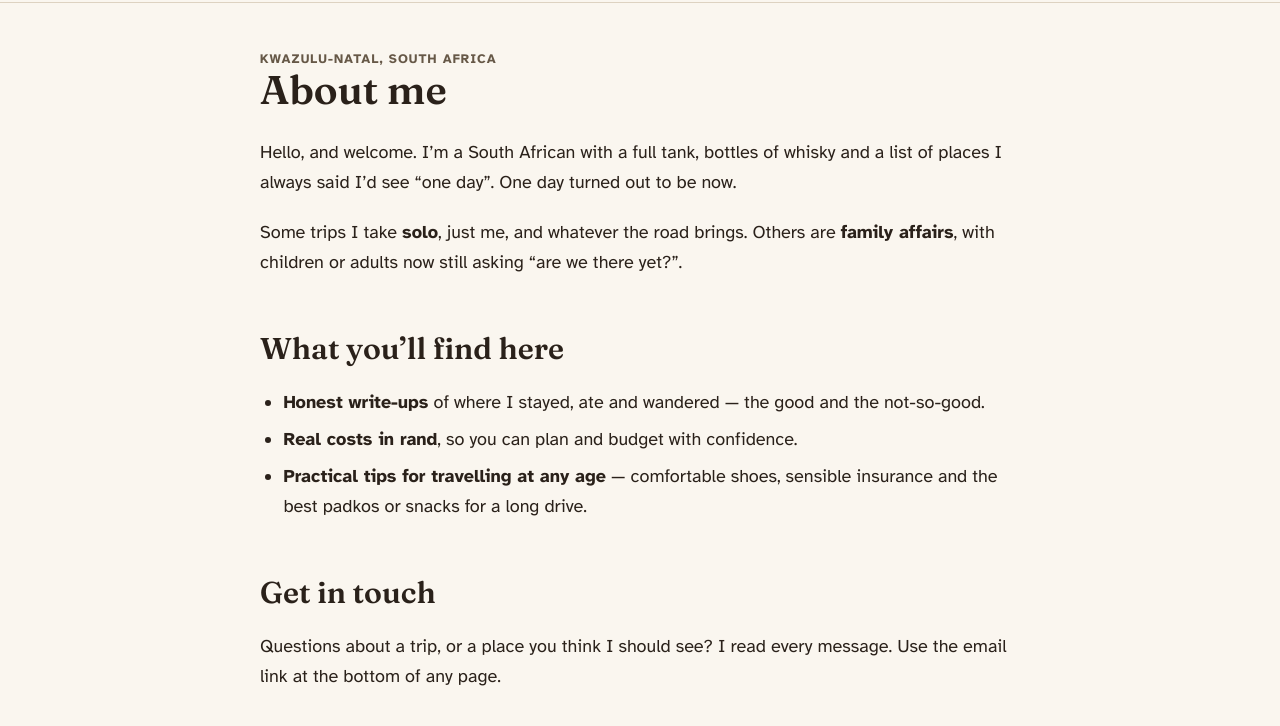
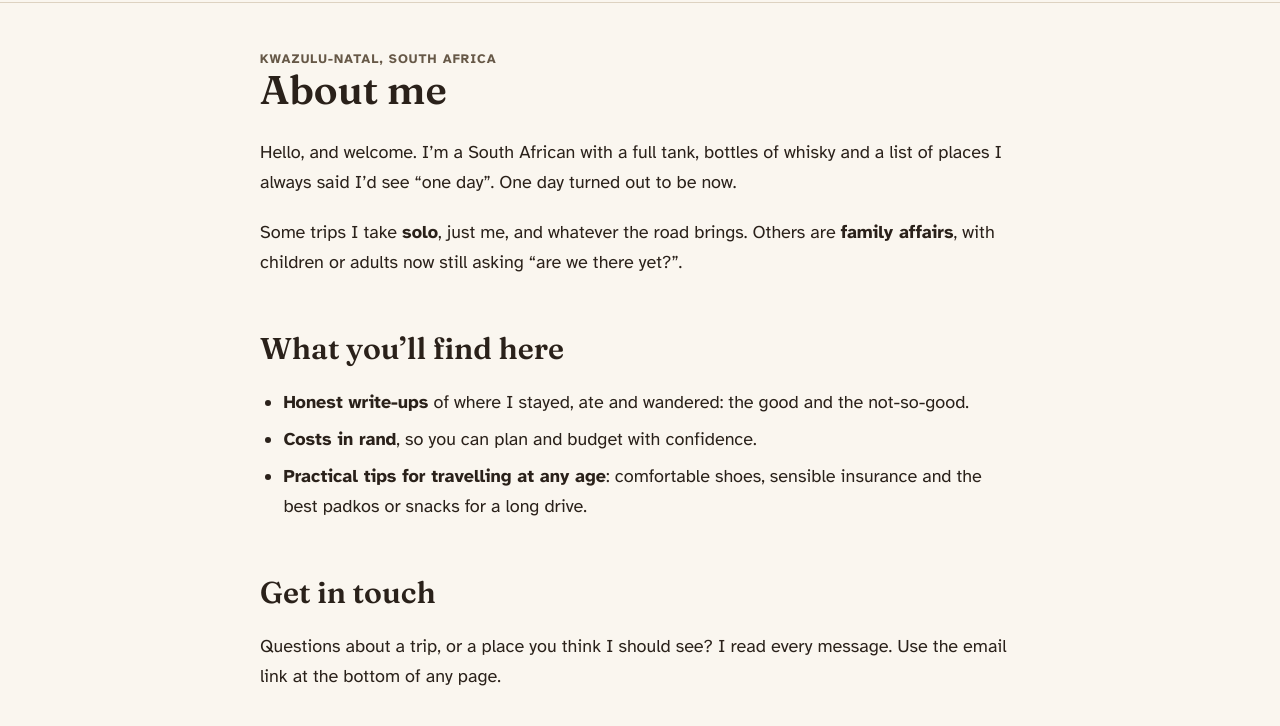
Before and after one commit to Paresh-Maharaj/padkos-and-passports, an Astro site: page /about in a window 1280 px wide. Shown: the part 74-800 px from the top of the page. Built offline with nearby package versions, Linux system fonts and the light colour scheme; Astro itself is replaced by a stand-in of ours.

Commit message:
Update Pages: about

```diff
--- a/src/content/pages/about.md
+++ b/src/content/pages/about.md
@@ -8,9 +8,9 @@ Some trips I take **solo**, just me, and whatever the road brings. Others are **
 
 ## What you'll find here
 
-* **Honest write-ups** of where I stayed, ate and wandered — the good and the not-so-good.
-* **Real costs in rand**, so you can plan and budget with confidence.
-* **Practical tips for travelling at any age** — comfortable shoes, sensible insurance and the best padkos or snacks for a long drive.
+* **Honest write-ups** of where I stayed, ate and wandered: the good and the not-so-good.
+* **Costs in rand**, so you can plan and budget with confidence.
+* **Practical tips for travelling at any age**: comfortable shoes, sensible insurance and the best padkos or snacks for a long drive.
 
 ## Get in touch
 
```
